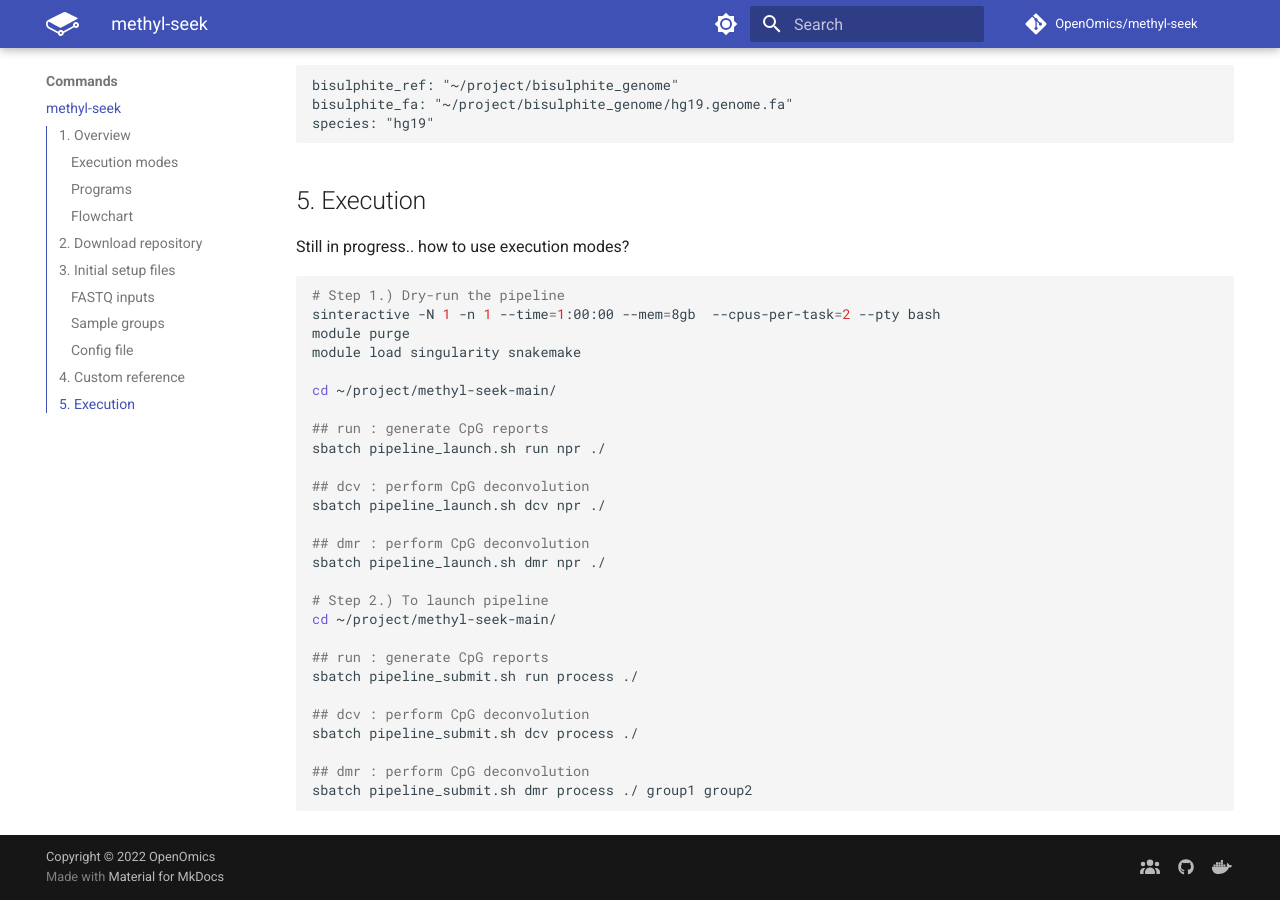
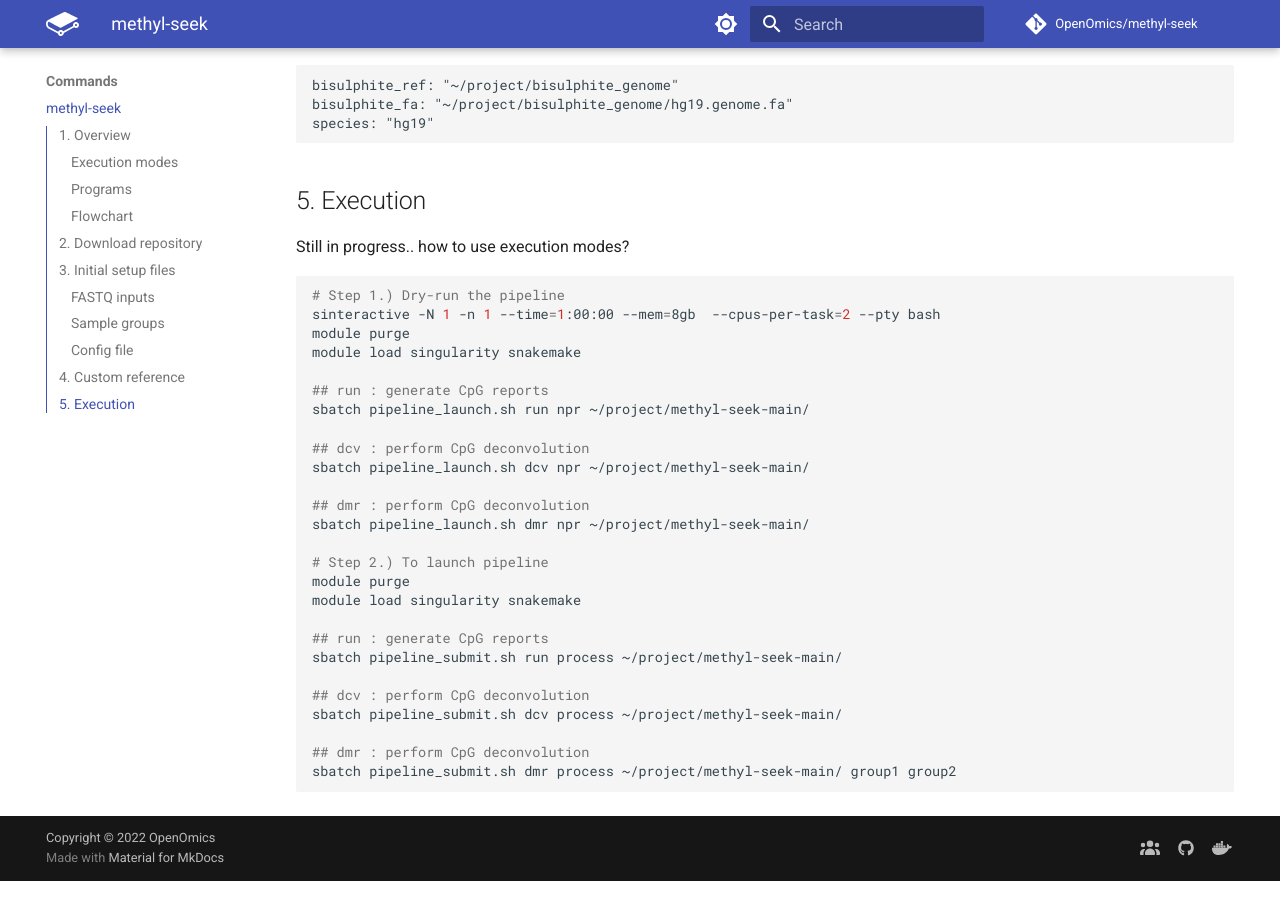
Before and after one commit to OpenOmics/methyl-seek, an MkDocs documentation site: the page built from docs/usage/run.md, in a window 1280 px wide and 900 px high, scrolled down 2620 px. Built offline with MkDocs 1.6.1 and Material for MkDocs 9.7.7, drawn with Linux system fonts in a browser that asks for light colours; comment, search, counter and statistics services are not loaded; the version menu is left out.

````diff
--- a/docs/usage/run.md
+++ b/docs/usage/run.md
@@ -102,27 +102,26 @@ sinteractive -N 1 -n 1 --time=1:00:00 --mem=8gb  --cpus-per-task=2 --pty bash
 module purge
 module load singularity snakemake
 
-cd ~/project/methyl-seek-main/
+## run : generate CpG reports
+sbatch pipeline_launch.sh run npr ~/project/methyl-seek-main/
+
+## dcv : perform CpG deconvolution
+sbatch pipeline_launch.sh dcv npr ~/project/methyl-seek-main/
+
+## dmr : perform CpG deconvolution
+sbatch pipeline_launch.sh dmr npr ~/project/methyl-seek-main/
+
+# Step 2.) To launch pipeline
+module purge
+module load singularity snakemake
 
 ## run : generate CpG reports
-sbatch pipeline_launch.sh run npr ./
+sbatch pipeline_submit.sh run process ~/project/methyl-seek-main/
 
 ## dcv : perform CpG deconvolution
-sbatch pipeline_launch.sh dcv npr ./
+sbatch pipeline_submit.sh dcv process ~/project/methyl-seek-main/
 
 ## dmr : perform CpG deconvolution
-sbatch pipeline_launch.sh dmr npr ./
-
-# Step 2.) To launch pipeline
-cd ~/project/methyl-seek-main/
-
-## run : generate CpG reports
-sbatch pipeline_submit.sh run process ./
-
-## dcv : perform CpG deconvolution
-sbatch pipeline_submit.sh dcv process ./
-
-## dmr : perform CpG deconvolution
-sbatch pipeline_submit.sh dmr process ./ group1 group2
+sbatch pipeline_submit.sh dmr process ~/project/methyl-seek-main/ group1 group2
 
 ```
````
